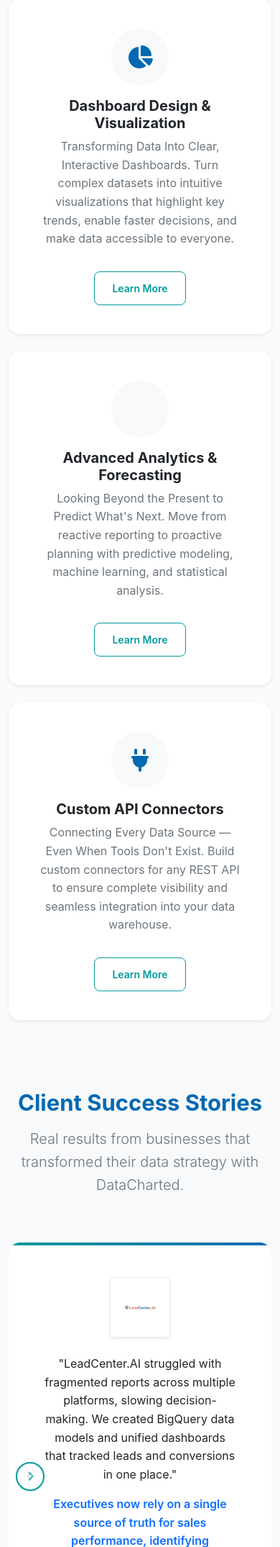
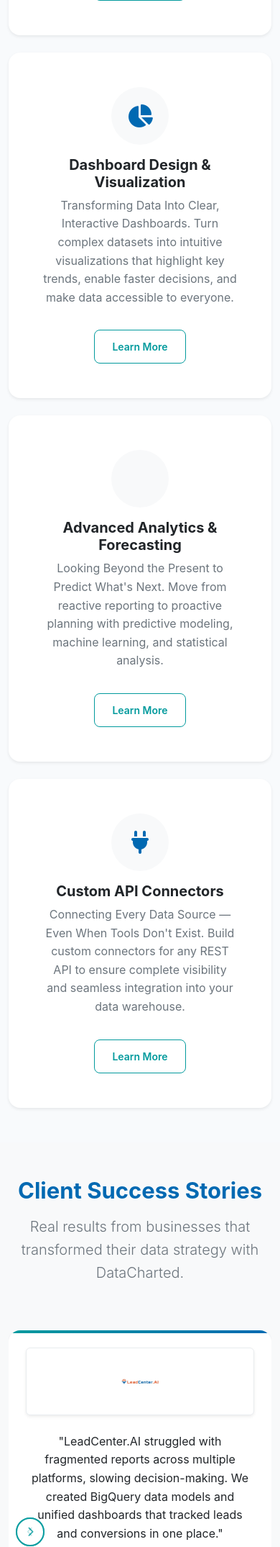
Before and after one commit to adillraza/datacharted, a Flask app: page / in a window 390 px wide. Shown: the part 4245-6394 px from the top of the page at 72% size. Run offline with Flask 3, Linux system fonts and the light colour scheme.

Commit message:
Redesign testimonials with wider layout and 400x400 logos
- Extend carousel box width from col-lg-8 to col-lg-10 col-xl-9 for better space utilization
- Implement logo-left, text-right layout with proper Bootstrap grid system
- Add 400x400px high-quality client logos for better visual impact
- Handle mixed PNG and WebP formats with proper picture elements for optimization
- Create dedicated logo-container-large with 140px min-height for consistent sizing
- Add hover effects with 1.05x scale and grayscale-to-color transitions
- Implement responsive design with mobile-optimized logo sizes (80px tablet, 60px mobile)
- Center-align content on mobile devices for better UX
- Add proper spacing and padding adjustments for all screen sizes
- Maintain 2-second auto-play carousel functionality with smart arrows

```diff
--- a/app/templates/base.html
+++ b/app/templates/base.html
@@ -393,8 +393,18 @@
             transition: filter 0.3s ease;
         }
 
-        .testimonial-card:hover .client-logo {
+        .client-logo-large {
+            object-fit: contain;
+            filter: grayscale(10%);
+            transition: all 0.3s ease;
+            max-height: 120px;
+            width: auto;
+        }
+
+        .testimonial-card:hover .client-logo,
+        .testimonial-card:hover .client-logo-large {
             filter: grayscale(0%);
+            transform: scale(1.05);
         }
 
         .logo-container {
@@ -402,7 +412,17 @@
             border: 1px solid #e9ecef;
         }
 
-        .testimonial-card:hover .logo-container {
+        .logo-container-large {
+            transition: all 0.3s ease;
+            border: 1px solid #e9ecef;
+            min-height: 140px;
+            display: flex;
+            align-items: center;
+            justify-content: center;
+        }
+
+        .testimonial-card:hover .logo-container,
+        .testimonial-card:hover .logo-container-large {
             border-color: var(--primary-color);
             box-shadow: 0 5px 15px rgba(2, 154, 157, 0.2);
         }
@@ -573,10 +593,37 @@
             }
         }
 
+        @media (max-width: 768px) {
+            .logo-container-large {
+                min-height: 100px;
+            }
+
+            .client-logo-large {
+                max-height: 80px;
+            }
+
+            .testimonial-content {
+                text-align: center;
+            }
+
+            .client-info {
+                justify-content: center !important;
+            }
+        }
+
         @media (max-width: 576px) {
             .client-logo {
                 height: 50px !important;
                 max-width: 150px !important;
+            }
+
+            .client-logo-large {
+                max-height: 60px;
+            }
+
+            .logo-container-large {
+                min-height: 80px;
+                padding: 1rem !important;
             }
 
             .client-logos-strip img {
@@ -596,6 +643,10 @@
 
             .carousel-control-icon-custom {
                 font-size: 14px;
+            }
+
+            .card-body {
+                padding: 1.5rem !important;
             }
         }
     </style>
--- a/app/templates/main/index.html
+++ b/app/templates/main/index.html
@@ -296,19 +296,24 @@
                 <!-- Success Story 1: LeadCenter.AI -->
                 <div class="carousel-item active">
                     <div class="row justify-content-center">
-                        <div class="col-lg-8">
+                        <div class="col-lg-10 col-xl-9">
                             <div class="card border-0 shadow-sm testimonial-card">
-                                <div class="card-body p-5">
+                                <div class="card-body p-4">
+                                    <div class="row align-items-center">
                                         <!-- Client Logo Section -->
-                                    <div class="client-logo-section mb-4 text-center">
-                                        <div class="logo-container p-3 bg-white rounded shadow-sm d-inline-block">
-                                            <img src="{{ url_for('static', filename='images/clients/leadcenter-ai-logo-60px.png') }}"
-                                                 alt="LeadCenter.AI Logo" class="client-logo" style="height: 60px; max-width: 200px;">
+                                        <div class="col-md-4 col-lg-3 text-center mb-4 mb-md-0">
+                                            <div class="logo-container-large p-3 bg-white rounded shadow-sm">
+                                                <picture>
+                                                    <source srcset="{{ url_for('static', filename='images/clients/leadcenterai_logo_testimonial_400x400.webp') }}" type="image/webp">
+                                                    <img src="{{ url_for('static', filename='images/clients/leadcenterai_logo_testimonial_400x400.webp') }}"
+                                                         alt="LeadCenter.AI Logo" class="client-logo-large img-fluid">
+                                                </picture>
                                             </div>
                                         </div>
 
                                         <!-- Testimonial Content -->
-                                    <div class="testimonial-content text-center">
+                                        <div class="col-md-8 col-lg-9">
+                                            <div class="testimonial-content">
                                                 <blockquote class="mb-4">
                                                     <p class="text-dark mb-3" style="font-size: 1.1rem; line-height: 1.6;">
                                                         "LeadCenter.AI struggled with fragmented reports across multiple platforms, slowing decision-making. We created BigQuery data models and unified dashboards that tracked leads and conversions in one place."
@@ -319,7 +324,7 @@
                                                 </blockquote>
 
                                                 <!-- Client Info -->
-                                        <div class="client-info d-flex align-items-center justify-content-center">
+                                                <div class="client-info d-flex align-items-center">
                                                     <div class="client-avatar me-3">
                                                         <div class="rounded-circle bg-primary text-white d-flex align-items-center justify-content-center"
                                                              style="width: 50px; height: 50px; font-weight: bold;">M</div>
@@ -335,23 +340,30 @@
                                 </div>
                             </div>
                         </div>
+                    </div>
+                </div>
 
                 <!-- Success Story 2: PlumberSEO -->
                 <div class="carousel-item">
                     <div class="row justify-content-center">
-                        <div class="col-lg-8">
+                        <div class="col-lg-10 col-xl-9">
                             <div class="card border-0 shadow-sm testimonial-card">
-                                <div class="card-body p-5">
+                                <div class="card-body p-4">
+                                    <div class="row align-items-center">
                                         <!-- Client Logo Section -->
-                                    <div class="client-logo-section mb-4 text-center">
-                                        <div class="logo-container p-3 bg-white rounded shadow-sm d-inline-block">
-                                            <img src="{{ url_for('static', filename='images/clients/plumbing-hvac-seo-logo-60px.png') }}"
-                                                 alt="PlumberSEO Logo" class="client-logo" style="height: 60px; max-width: 200px;">
+                                        <div class="col-md-4 col-lg-3 text-center mb-4 mb-md-0">
+                                            <div class="logo-container-large p-3 bg-white rounded shadow-sm">
+                                                <picture>
+                                                    <source srcset="{{ url_for('static', filename='images/clients/plumberseo_logo_testimonial_400x400.webp') }}" type="image/webp">
+                                                    <img src="{{ url_for('static', filename='images/clients/plumberseo_logo_testimonial_400x400.webp') }}"
+                                                         alt="PlumberSEO Logo" class="client-logo-large img-fluid">
+                                                </picture>
                                             </div>
                                         </div>
 
                                         <!-- Testimonial Content -->
-                                    <div class="testimonial-content text-center">
+                                        <div class="col-md-8 col-lg-9">
+                                            <div class="testimonial-content">
                                                 <blockquote class="mb-4">
                                                     <p class="text-dark mb-3" style="font-size: 1.1rem; line-height: 1.6;">
                                                         "PlumberSEO needed to bring together Google Ads, LSAs, and call tracking data for their HVAC and plumbing clients. We set up pipelines into BigQuery and designed Looker Studio dashboards to consolidate performance reporting."
@@ -362,7 +374,7 @@
                                                 </blockquote>
 
                                                 <!-- Client Info -->
-                                        <div class="client-info d-flex align-items-center justify-content-center">
+                                                <div class="client-info d-flex align-items-center">
                                                     <div class="client-avatar me-3">
                                                         <div class="rounded-circle bg-primary text-white d-flex align-items-center justify-content-center"
                                                              style="width: 50px; height: 50px; font-weight: bold;">AI</div>
@@ -378,23 +390,30 @@
                                 </div>
                             </div>
                         </div>
+                    </div>
+                </div>
 
                 <!-- Success Story 3: Relentless Digital -->
                 <div class="carousel-item">
                     <div class="row justify-content-center">
-                        <div class="col-lg-8">
+                        <div class="col-lg-10 col-xl-9">
                             <div class="card border-0 shadow-sm testimonial-card">
-                                <div class="card-body p-5">
+                                <div class="card-body p-4">
+                                    <div class="row align-items-center">
                                         <!-- Client Logo Section -->
-                                    <div class="client-logo-section mb-4 text-center">
-                                        <div class="logo-container p-3 bg-white rounded shadow-sm d-inline-block">
-                                            <img src="{{ url_for('static', filename='images/clients/relentless-digital-logo-60px.png') }}"
-                                                 alt="Relentless Digital Logo" class="client-logo" style="height: 60px; max-width: 200px;">
+                                        <div class="col-md-4 col-lg-3 text-center mb-4 mb-md-0">
+                                            <div class="logo-container-large p-3 bg-white rounded shadow-sm">
+                                                <picture>
+                                                    <source srcset="{{ url_for('static', filename='images/clients/relentlessdigital_logo_testimonial_400x400.webp') }}" type="image/webp">
+                                                    <img src="{{ url_for('static', filename='images/clients/relentlessdigital_logo_testimonial_400x400.webp') }}"
+                                                         alt="Relentless Digital Logo" class="client-logo-large img-fluid">
+                                                </picture>
                                             </div>
                                         </div>
 
                                         <!-- Testimonial Content -->
-                                    <div class="testimonial-content text-center">
+                                        <div class="col-md-8 col-lg-9">
+                                            <div class="testimonial-content">
                                                 <blockquote class="mb-4">
                                                     <p class="text-dark mb-3" style="font-size: 1.1rem; line-height: 1.6;">
                                                         "Relentless Digital was managing fragmented data across ad platforms, GA4, and CRM tools. We built a clean data warehouse in BigQuery and created custom dashboards highlighting the KPIs that matter most to their clients."
@@ -405,7 +424,7 @@
                                                 </blockquote>
 
                                                 <!-- Client Info -->
-                                        <div class="client-info d-flex align-items-center justify-content-center">
+                                                <div class="client-info d-flex align-items-center">
                                                     <div class="client-avatar me-3">
                                                         <div class="rounded-circle bg-primary text-white d-flex align-items-center justify-content-center"
                                                              style="width: 50px; height: 50px; font-weight: bold;">JC</div>
@@ -421,23 +440,27 @@
                                 </div>
                             </div>
                         </div>
+                    </div>
+                </div>
 
                 <!-- Success Story 4: KickStart Dental Marketing -->
                 <div class="carousel-item">
                     <div class="row justify-content-center">
-                        <div class="col-lg-8">
+                        <div class="col-lg-10 col-xl-9">
                             <div class="card border-0 shadow-sm testimonial-card">
-                                <div class="card-body p-5">
+                                <div class="card-body p-4">
+                                    <div class="row align-items-center">
                                         <!-- Client Logo Section -->
-                                    <div class="client-logo-section mb-4 text-center">
-                                        <div class="logo-container p-3 bg-white rounded shadow-sm d-inline-block">
-                                            <img src="{{ url_for('static', filename='images/clients/kickstart-dental-logo-60px.png') }}"
-                                                 alt="KickStart Dental Marketing Logo" class="client-logo" style="height: 60px; max-width: 200px;">
+                                        <div class="col-md-4 col-lg-3 text-center mb-4 mb-md-0">
+                                            <div class="logo-container-large p-3 bg-white rounded shadow-sm">
+                                                <img src="{{ url_for('static', filename='images/clients/kickstart_logo_testimonial_400x400.png') }}"
+                                                     alt="KickStart Dental Marketing Logo" class="client-logo-large img-fluid">
                                             </div>
                                         </div>
 
                                         <!-- Testimonial Content -->
-                                    <div class="testimonial-content text-center">
+                                        <div class="col-md-8 col-lg-9">
+                                            <div class="testimonial-content">
                                                 <blockquote class="mb-4">
                                                     <p class="text-dark mb-3" style="font-size: 1.1rem; line-height: 1.6;">
                                                         "KickStart needed a reliable way to bring together marketing and call tracking data. We built automated pipelines into BigQuery and interactive dashboards in Looker Studio, giving them a unified view of campaign ROI."
@@ -448,7 +471,7 @@
                                                 </blockquote>
 
                                                 <!-- Client Info -->
-                                        <div class="client-info d-flex align-items-center justify-content-center">
+                                                <div class="client-info d-flex align-items-center">
                                                     <div class="client-avatar me-3">
                                                         <div class="rounded-circle bg-primary text-white d-flex align-items-center justify-content-center"
                                                              style="width: 50px; height: 50px; font-weight: bold;">CP</div>
@@ -464,23 +487,27 @@
                                 </div>
                             </div>
                         </div>
+                    </div>
+                </div>
 
                 <!-- Success Story 5: Jono & Johno -->
                 <div class="carousel-item">
                     <div class="row justify-content-center">
-                        <div class="col-lg-8">
+                        <div class="col-lg-10 col-xl-9">
                             <div class="card border-0 shadow-sm testimonial-card">
-                                <div class="card-body p-5">
+                                <div class="card-body p-4">
+                                    <div class="row align-items-center">
                                         <!-- Client Logo Section -->
-                                    <div class="client-logo-section mb-4 text-center">
-                                        <div class="logo-container p-3 bg-white rounded shadow-sm d-inline-block">
-                                            <img src="{{ url_for('static', filename='images/clients/jono-johno-logo-60px.png') }}"
-                                                 alt="Jono & Johno Logo" class="client-logo" style="height: 60px; max-width: 200px;">
+                                        <div class="col-md-4 col-lg-3 text-center mb-4 mb-md-0">
+                                            <div class="logo-container-large p-3 bg-white rounded shadow-sm">
+                                                <img src="{{ url_for('static', filename='images/clients/jono_johno_logo_testimonial_400x400.png') }}"
+                                                     alt="Jono & Johno Logo" class="client-logo-large img-fluid">
                                             </div>
                                         </div>
 
                                         <!-- Testimonial Content -->
-                                    <div class="testimonial-content text-center">
+                                        <div class="col-md-8 col-lg-9">
+                                            <div class="testimonial-content">
                                                 <blockquote class="mb-4">
                                                     <p class="text-dark mb-3" style="font-size: 1.1rem; line-height: 1.6;">
                                                         "Jono & Johno needed comprehensive analytics to track their multi-platform content performance and audience engagement. We integrated their social media data, website analytics, and content metrics into a unified BigQuery warehouse."
@@ -491,7 +518,7 @@
                                                 </blockquote>
 
                                                 <!-- Client Info -->
-                                        <div class="client-info d-flex align-items-center justify-content-center">
+                                                <div class="client-info d-flex align-items-center">
                                                     <div class="client-avatar me-3">
                                                         <div class="rounded-circle bg-primary text-white d-flex align-items-center justify-content-center"
                                                              style="width: 50px; height: 50px; font-weight: bold;">J&J</div>
@@ -499,6 +526,8 @@
                                                     <div>
                                                         <h6 class="mb-0 fw-bold text-dark">Jono & Johno</h6>
                                                         <small class="text-muted">Content Creators</small>
+                                                    </div>
+                                                </div>
                                             </div>
                                         </div>
                                     </div>
```
Also changed, not shown: app/static/images/clients/jono_johno_logo_testimonial_400x400.png (added), app/static/images/clients/kickstart_logo_testimonial_400x400.png (added), app/static/images/clients/leadcenterai_logo_testimonial_400x400.webp (added), app/static/images/clients/plumberseo_logo_testimonial_400x400.webp (added), app/static/images/clients/relentlessdigital_logo_testimonial_400x400.webp (added). Lines whose indentation alone changed are shown as unchanged.
